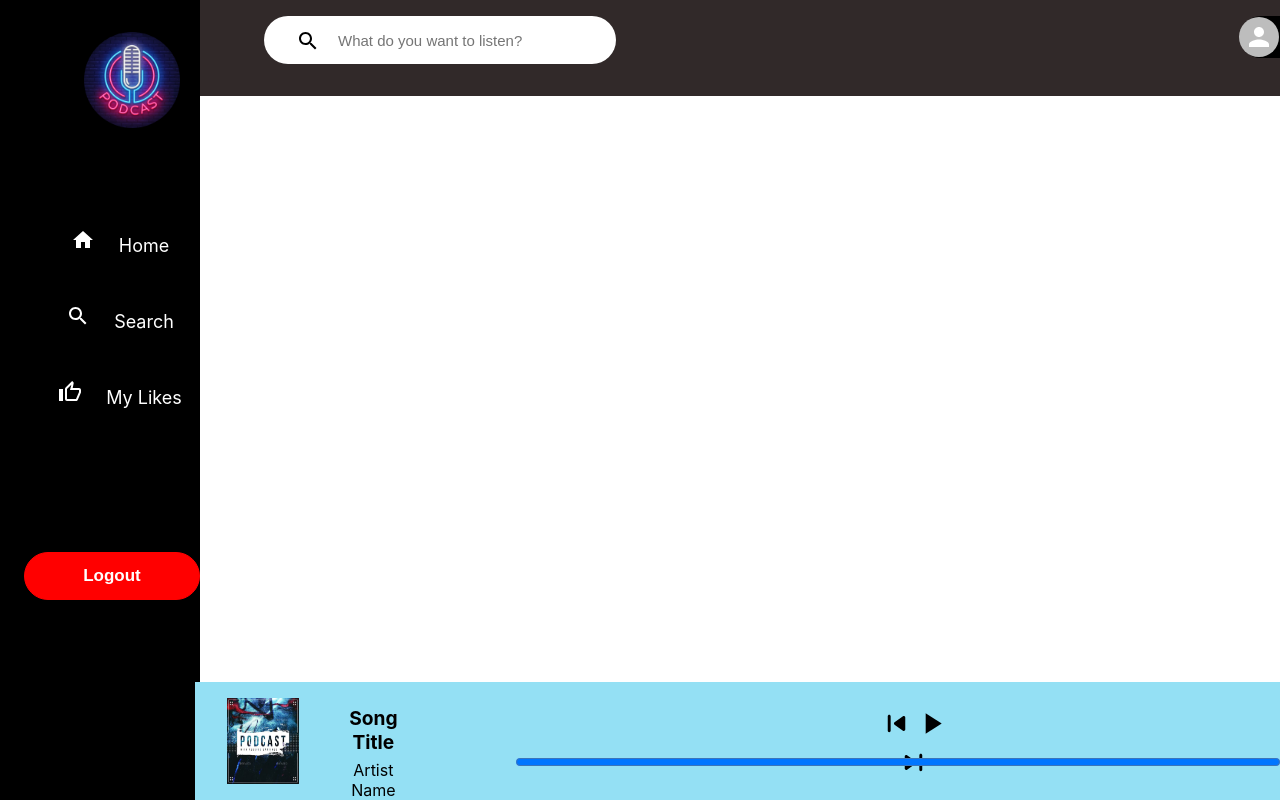
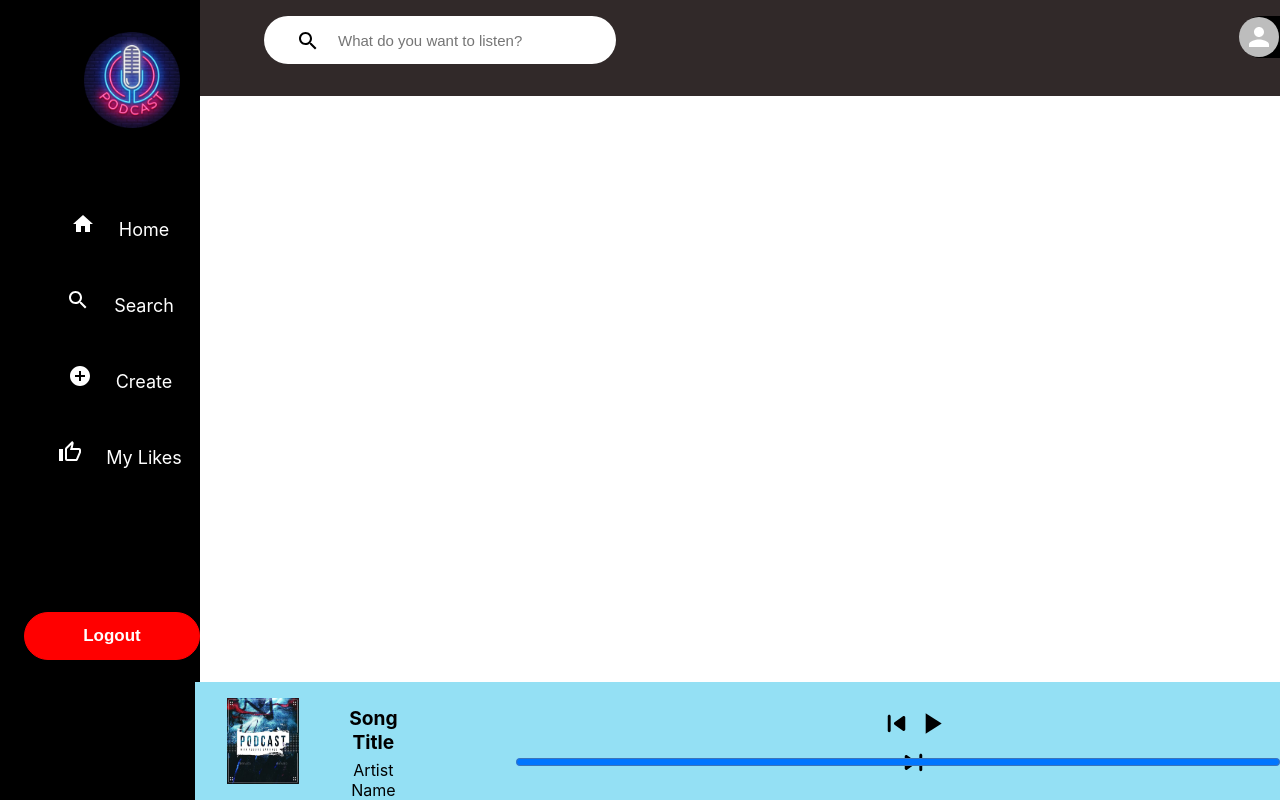
Before and after one commit to Ritika091/Team-TechKnowBit, a React (Create React App) app in the folder frontend/: page / in a window 1280 px wide. Shown: the top 800 px of the page. Built offline with nearby package versions, Linux system fonts and the light colour scheme.

Commit message:
updated sidebar

```diff
--- a/frontend/src/Components/Sidebar/Sidebar.css
+++ b/frontend/src/Components/Sidebar/Sidebar.css
@@ -17,11 +17,12 @@
     cursor: pointer;
 }
 .List{
-    margin-top: 6rem;
+    margin-top: 5rem;
 }
 .icon{
     margin-left: 1rem;
     margin-right: 1.5rem;
+
 }
 .logoutbtn{
     width: 11rem;
--- a/frontend/src/Components/Sidebar/Sidebar.js
+++ b/frontend/src/Components/Sidebar/Sidebar.js
@@ -5,6 +5,7 @@ import './Sidebar.css'
 import SearchIcon from '@mui/icons-material/Search';
 import ThumbUpOffAltOutlinedIcon from '@mui/icons-material/ThumbUpOffAltOutlined';
 import { Link } from 'react-router-dom';
+import AddCircleIcon from '@mui/icons-material/AddCircle';
 
 export default function Sidebar() {
   return (
@@ -20,6 +21,10 @@ export default function Sidebar() {
                 Search
             </li>
             <li>
+                <AddCircleIcon className='icon'/>
+                Create
+            </li>
+            <li>
                 <ThumbUpOffAltOutlinedIcon className='icon'/>
                 My Likes
             </li>
```
